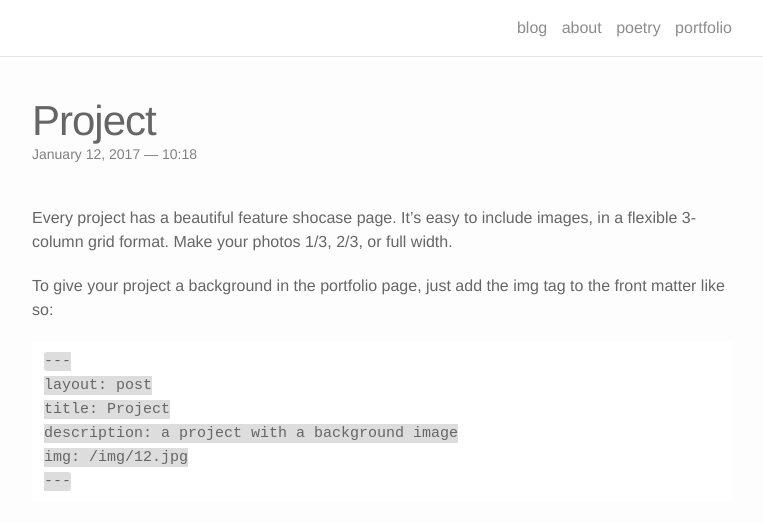
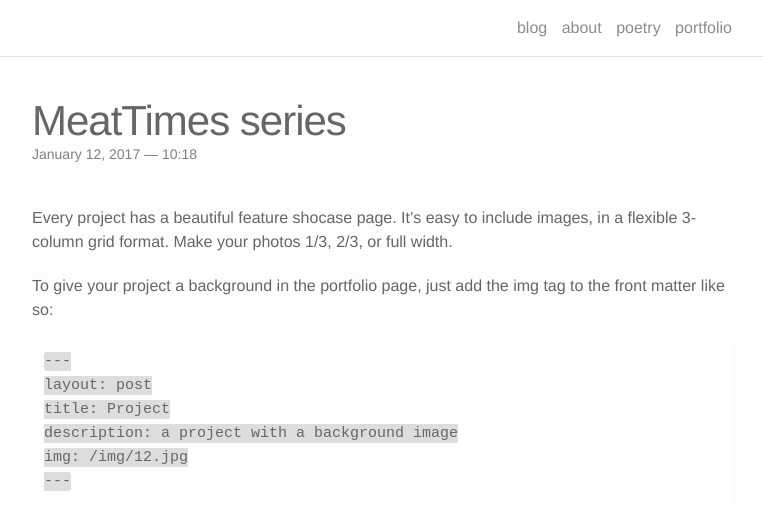
Before and after one commit to lucid2713/lucid2713.github.io, a Jekyll site: the page built from _portfolio/5_project.markdown, in a window 1280 px wide and 900 px high, cut to the strip 0-523 px from the top of the window. Shown: the whole strip, without its empty margins (258-1021 px from the left). Built offline with Jekyll 4.4.1, drawn with Linux system fonts in a browser that asks for light colours; nearby versions of some CDN libraries.

Commit message:
Update 5_project.markdown

```diff
--- a/_portfolio/5_project.markdown
+++ b/_portfolio/5_project.markdown
@@ -1,7 +1,7 @@
 ---
 layout: post
-title: Project
-description: a project with a background image
+title: MeatTimes series
+description: videos, interactive, drawings
 img: /img/1.jpg
 ---
 
```
